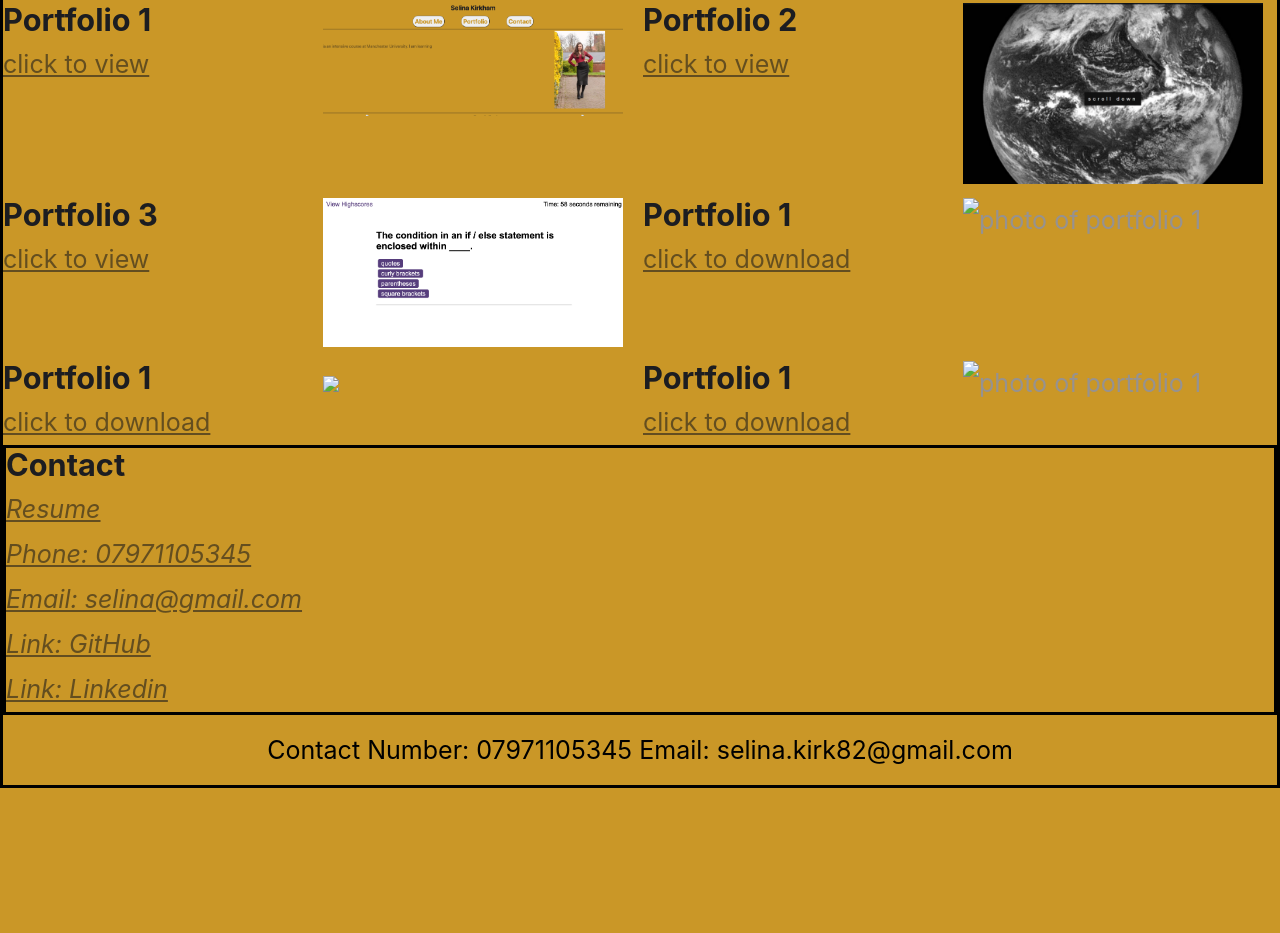
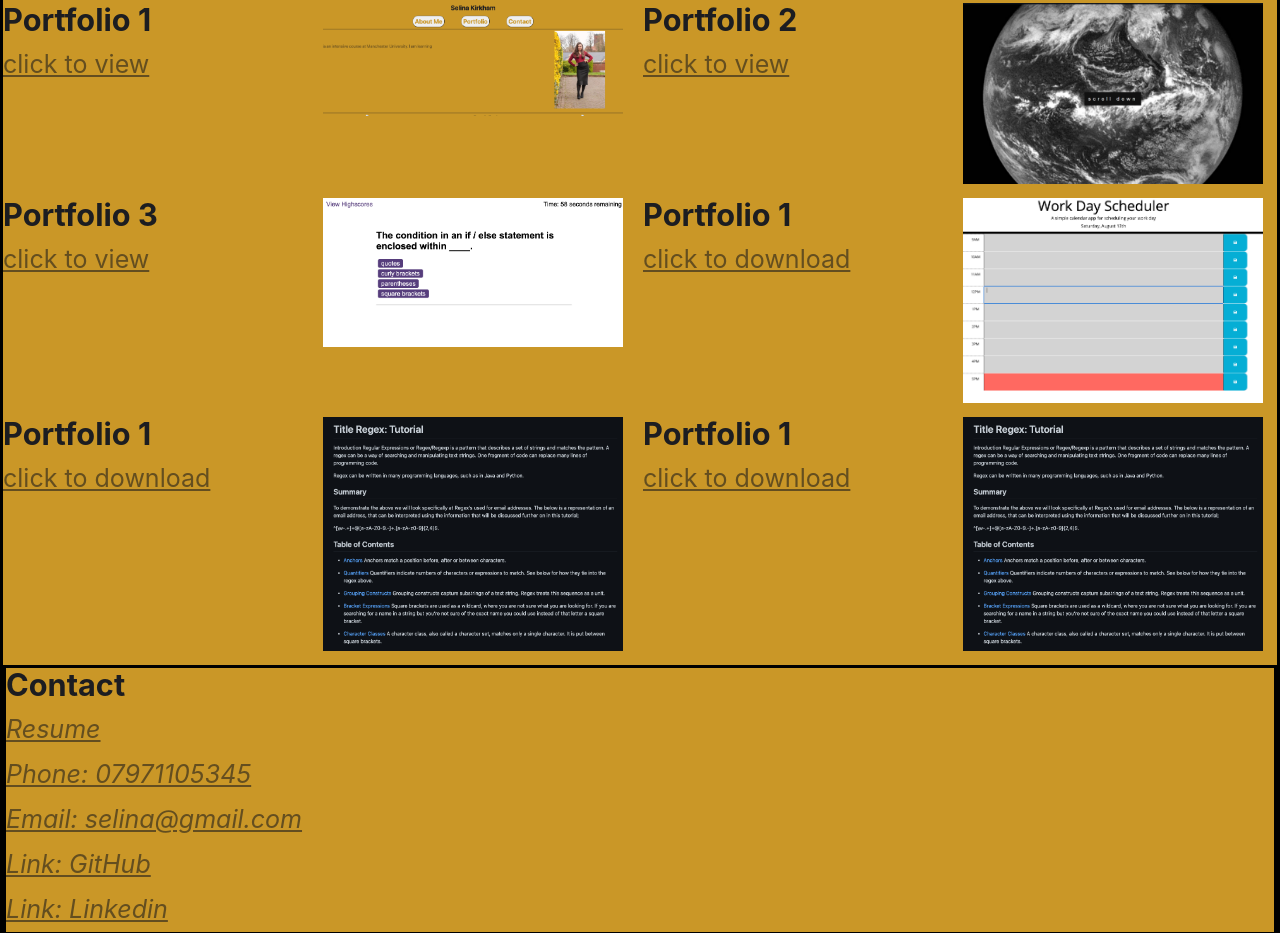
Before and after one commit to Skirkzzz/week-7-Portfolio_Page, a plain HTML site: page Index.html in a window 1280 px wide. Shown: the part 765-1698 px from the top of the page. Before the commit the page ends 1553 px from the top, so only its background shows below. Drawn offline with Linux system fonts and the light colour scheme.

Commit message:
Update links

```diff
--- a/Index.html
+++ b/Index.html
@@ -117,7 +117,7 @@
           </div>
           <div class="right-column">
             <img
-              src="/assets/img/4WorkDayScheduler"
+              src="/assets/img/4WorkDayScheduler.png"
               alt="photo of portfolio 1"
               class="img-portfilio"
             />
@@ -133,7 +133,7 @@
             </a>
           </div>
           <div class="right-column">
-            <img src="/assets/img/6RegexPortfolio" class="img-portfilio" />
+            <img src="/assets/img/6RegexPortfolio.png" class="img-portfilio" />
           </div>
         </article>
         <article class="project-card">
@@ -143,7 +143,7 @@
           </div>
           <div class="right-column">
             <img
-              src="/assets/img/6RegexPortfolio"
+              src="/assets/img/6RegexPortfolio.png"
               alt="photo of portfolio 1"
               class="img-portfilio"
             />
```
